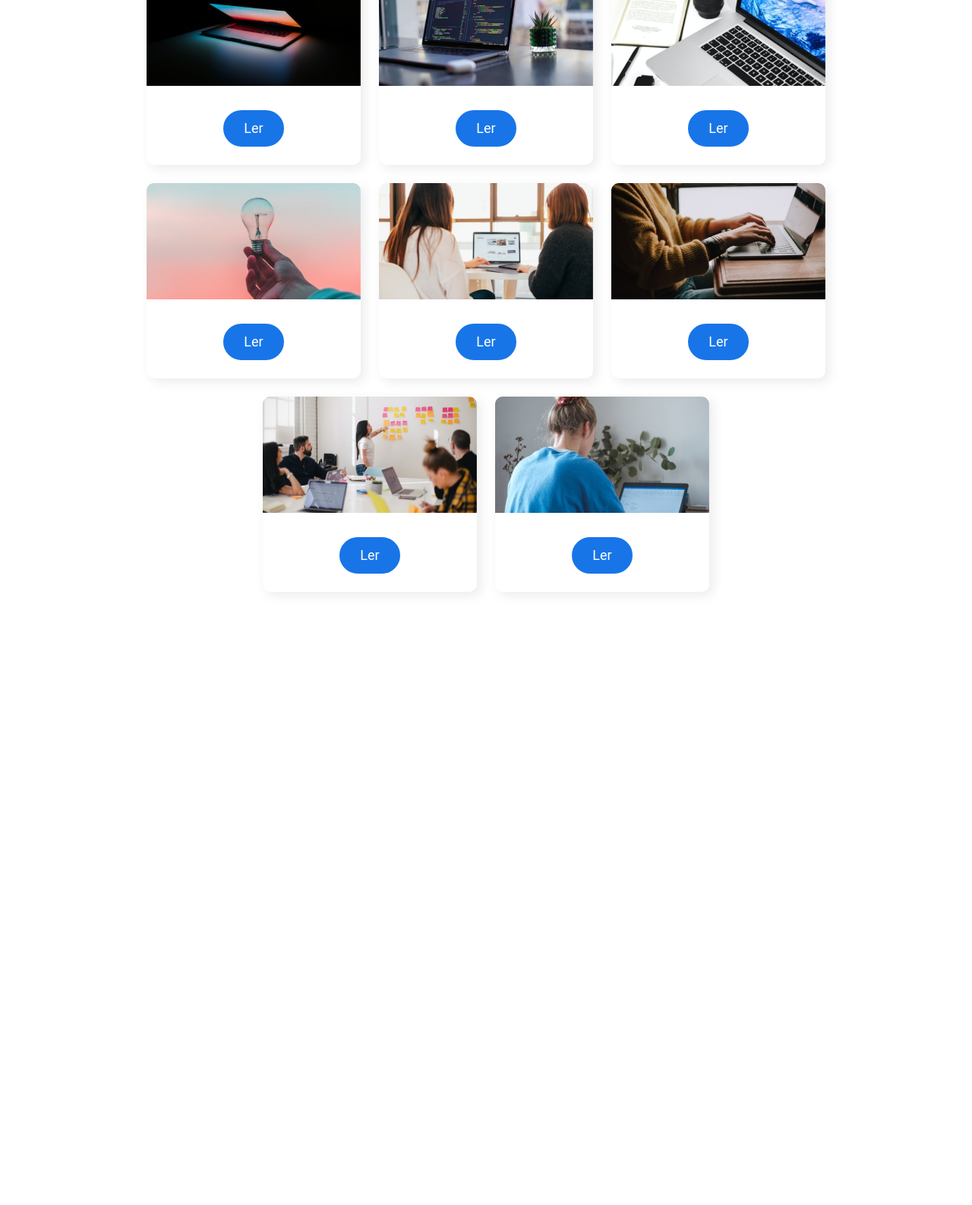
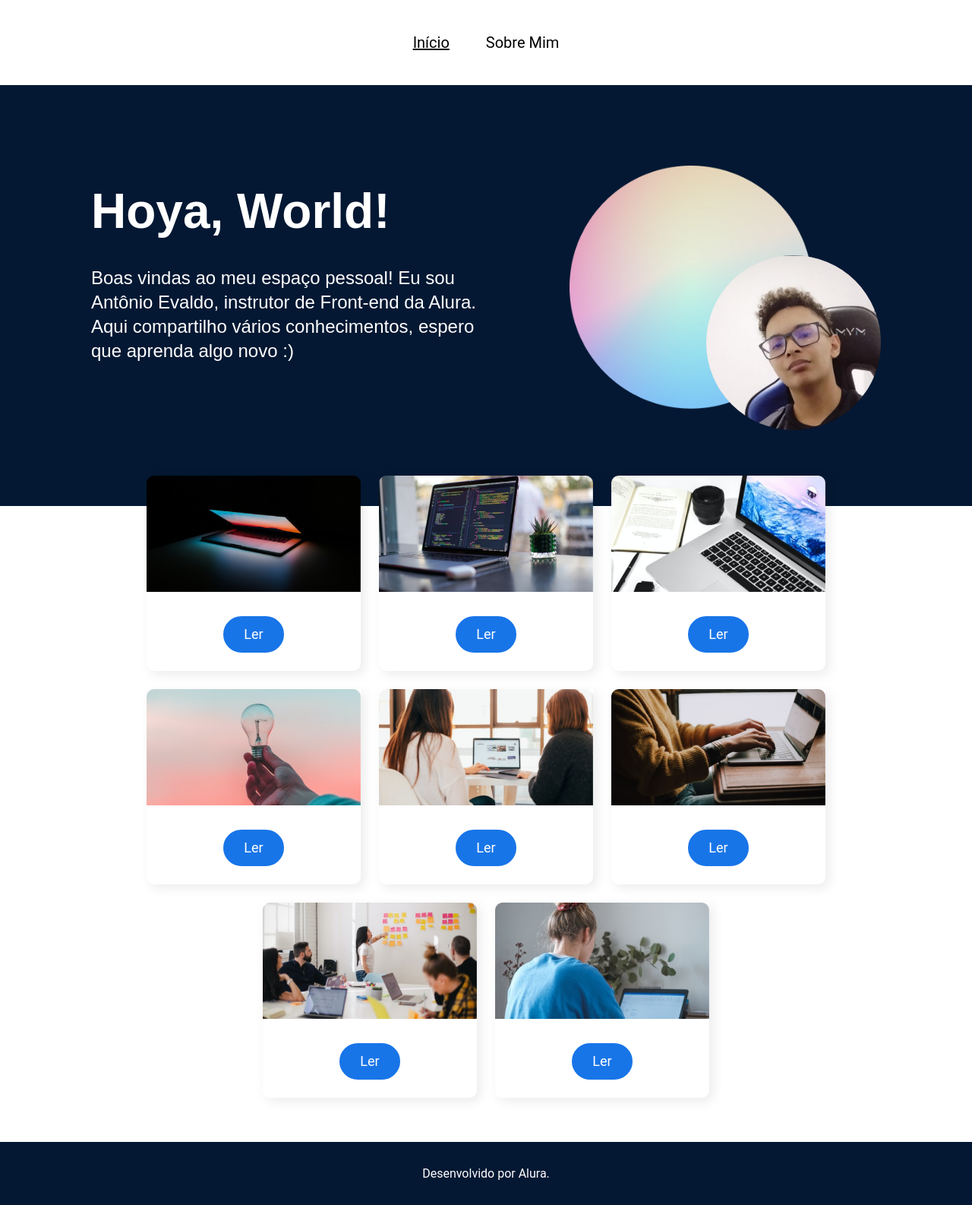
Before and after one commit to athena272/react-articles, a React (Vite) app: page / in a window 1280 px wide. Shown: the whole page at 76% size. Before the commit the page ends 837 px from the top, so only its background shows below. Built offline with nearby package versions, Linux system fonts and the light colour scheme.

Commit message:
Update App.jsx

```diff
--- a/src/App.jsx
+++ b/src/App.jsx
@@ -1,17 +1,36 @@
 import StandardPage from "./component/StandardPage/StandardPage";
-
+import Footer from './component/Footer/Footer'
+import ScrollToTop from './component/ScrollToTop/ScrollToTop'
+import Menu from './component/Menu/Menu'
 import { BrowserRouter, Routes, Route } from "react-router-dom";
+import NotFound from "./pages/NotFound/NotFound";
+import Post from "./pages/Post/Post";
 import Home from './pages/Home/Home'
 import AboutMe from "./pages/AboutMe/AboutMe";
 
 export default function App() {
   return (
     <BrowserRouter>
+      <ScrollToTop />
+      <Menu />
+
       <Routes>
+        <Route path="/" element={<StandardPage />} >
+          <Route index element={<Home />} />
+          <Route path="about-me" element={<AboutMe />} />
+        </Route>
+
+        <Route path="posts/:id/*" element={<Post />} />
+        <Route path="*" element={<NotFound />} />
+      </Routes>
+
+      {/* <Routes>
         <Route path="/" element={<Home />}></Route>
         <Route path="/about-me" element={<AboutMe />}></Route>
         <Route path="*" element={<div>Página não encontrada</div>}></Route>
-      </Routes>
+      </Routes> */}
+
+      <Footer />
     </BrowserRouter>
   )
 }
```
